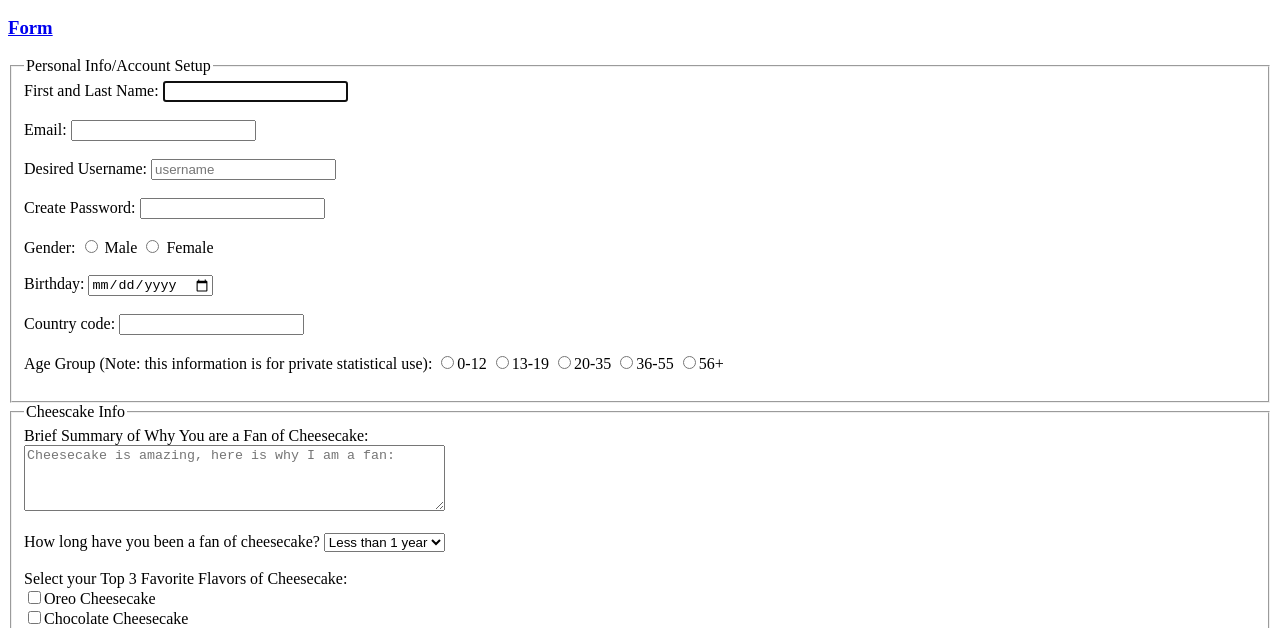
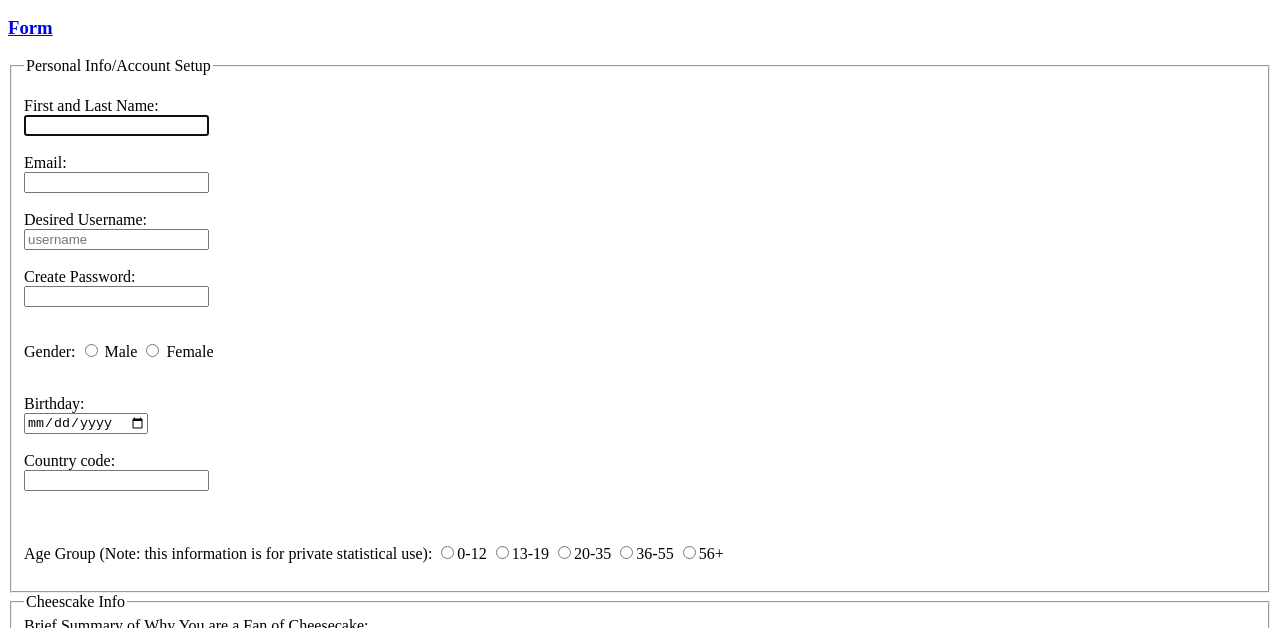
Before and after one commit to sgulley/cheesecakepage, a plain HTML site: page form.html in a window 1280 px wide. Shown: the part 151-779 px from the top of the page. Drawn offline with Linux system fonts and the light colour scheme.

Commit message:
Definition List update

```diff
--- a/form.html
+++ b/form.html
@@ -1,4 +1,4 @@
-<!doctype html>
+<!DOCTYPE html>
 <html lang="en">
 
 <head>
@@ -19,29 +19,36 @@
 	<form method="post" action="http://www.cs.tut.fi/cgi-bin/run/~jkorpela/echo.cgi">
 		<fieldset>
 			<legend>Personal Info/Account Setup</legend>
-			First and Last Name: <input type="text" name="fullname" autofocus required><br>
+			<dl>
+			<dt>First and Last Name:</dt> <input type="text" name="fullname" autofocus required><br>
 			<br>
 
-			Email: <input type="email" name="email" required><br>
+			<dt>Email:</dt> <input type="email" name="email" required><br>
 			<br>
 
-			Desired Username: <input type="text" name="username" placeholder="username" required><br>
+			<dt>Desired Username:</dt> <input type="text" name="username" placeholder="username" required><br>
 			<br>
 
-			Create Password: <input type="password" name="psw" required><br>
+			<dt>Create Password:</dt> <input type="password" name="psw" required><br>
+			</dl>
 			<br>
 
 			Gender:
 			<input type="radio" name="gender" value="male"> Male
 			<input type="radio" name="gender" value="female"> Female
+
 			<br>
 			<br>
 
-			Birthday:
+			<dl>
+			<dt>Birthday:</dt>
 			<input type="date" name="bday"><br>
 			<br>
 
-			Country code: <input type="text" name="country_code" pattern="[A-Za-z]{3}" title="Three letter country code"><br>
+			<dt>Country code:</dt> <input type="text" name="country_code" pattern="[A-Za-z]{3}" title="Three letter country code">
+			</dl>
+
+			<br>
 			<br>
 
 			Age Group (Note: this information is for private statistical use):
@@ -91,7 +98,7 @@
 			</datalist><br>
 			<br>
 
-			Link to your favorite cheesecake recipe:
+			Link to your favorite cheesecake recipe:<br>
 			<input type="url" name="url"><br>
 			<br>
 		</fieldset>
```
